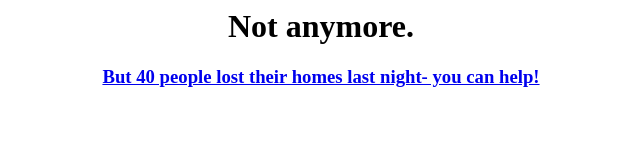
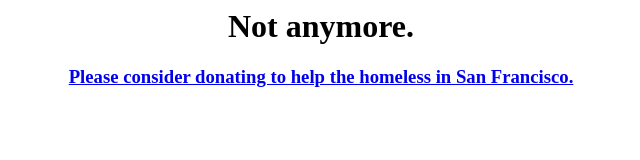
Before and after one commit to tedivm/isthemissiononfireyet.com, a plain HTML site: page index.html in a window 1280 px wide. Shown: the whole page, without its empty margins (319-959 px from the left). Drawn offline with Linux system fonts and the light colour scheme.

Commit message:
Update charity link

```diff
--- a/index.html
+++ b/index.html
@@ -15,7 +15,7 @@
 
 </script>
 <center><h1>Not anymore.</h1></center>
-<center><h3><a href="http://missionlocal.org/2016/06/how-to-help-victims-of-29th-and-mission-fire/">But 40 people lost their homes last night- you can help!</a></h3></center>
+<center><h3><a href="https://www.projecthomelessconnect.org/donate/">Please consider donating to help the homeless in San Francisco.</a></h3></center>
 
 <!-- tedivm was here. he's also at http://blog.tedivm.com  -->
 
```
